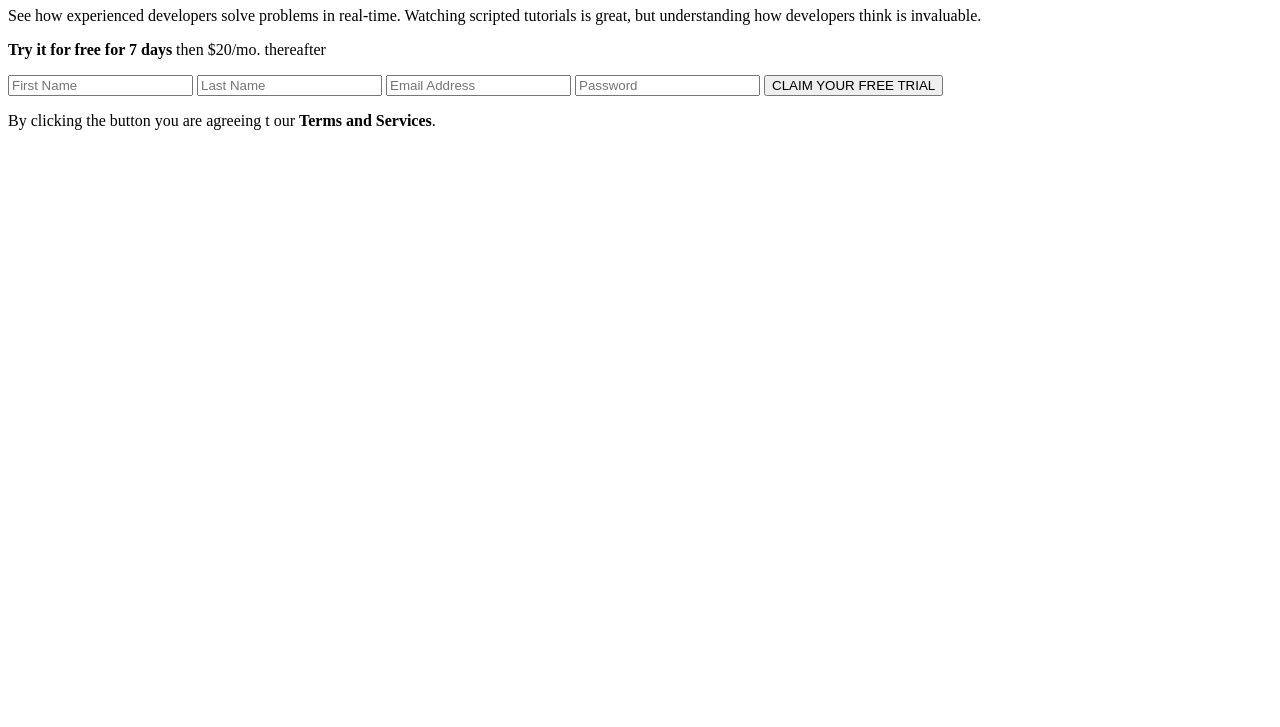
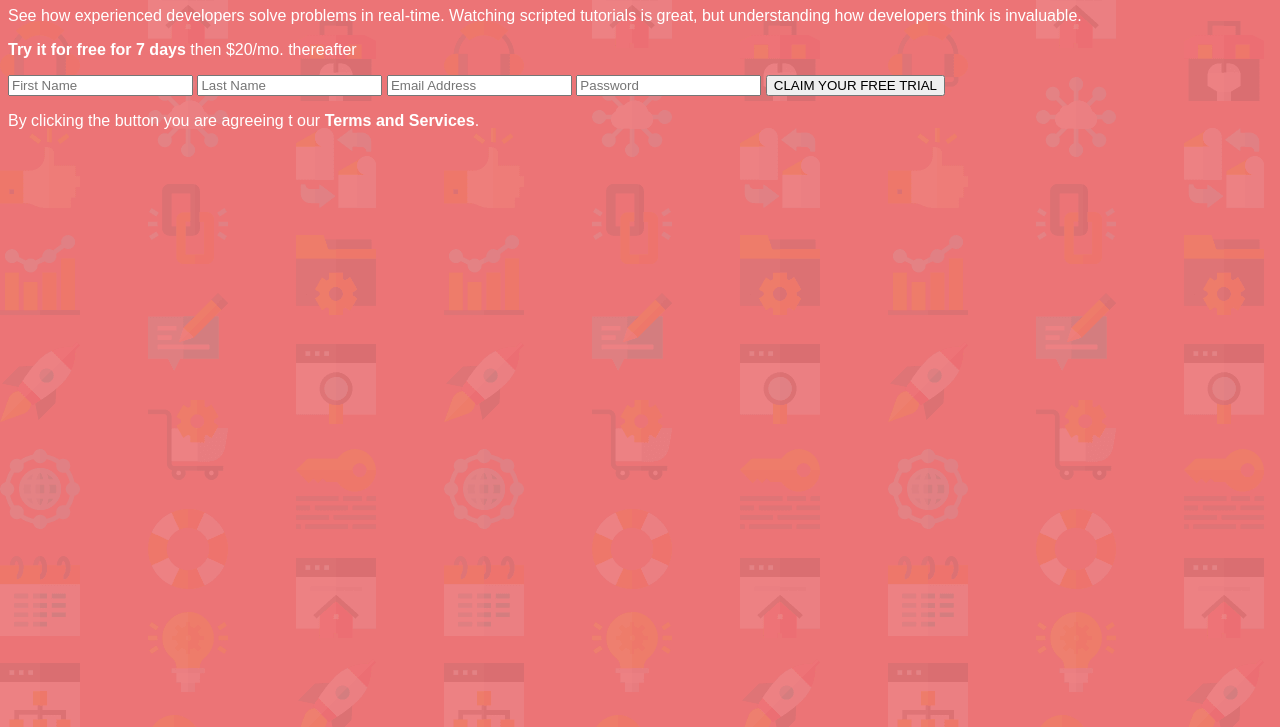
Before and after one commit to BusisiwePieterson/lading-page-html, a plain HTML site: page index.html in a window 1280 px wide. Shown: the part 73-800 px from the top of the page. Drawn offline with Linux system fonts and the light colour scheme.

Commit message:
initial styles

```diff
--- a/index.html
+++ b/index.html
@@ -3,6 +3,7 @@
 <head>
   <meta charset="UTF-8">
   <meta name="viewport" content="width=device-width, initial-scale=1.0">
+  <link rel="stylesheet" href="styles.css" />
   <title>Sign Up  Form</title>
 </head>
 <body>
--- /dev/null
+++ b/styles.css
@@ -0,0 +1,6 @@
+body {
+  background-image: url(images/bg-intro-desktop.png);
+  background-color: #ec7476;
+  color: white;
+  font-family: Arial, Helvetica, sans-serif;
+}
```
Also changed, not shown: images/bg-intro-desktop.png (added), images/bg-intro-mobile.png (added), images/favicon-32x32.png (added), images/icon-error.svg (added).
